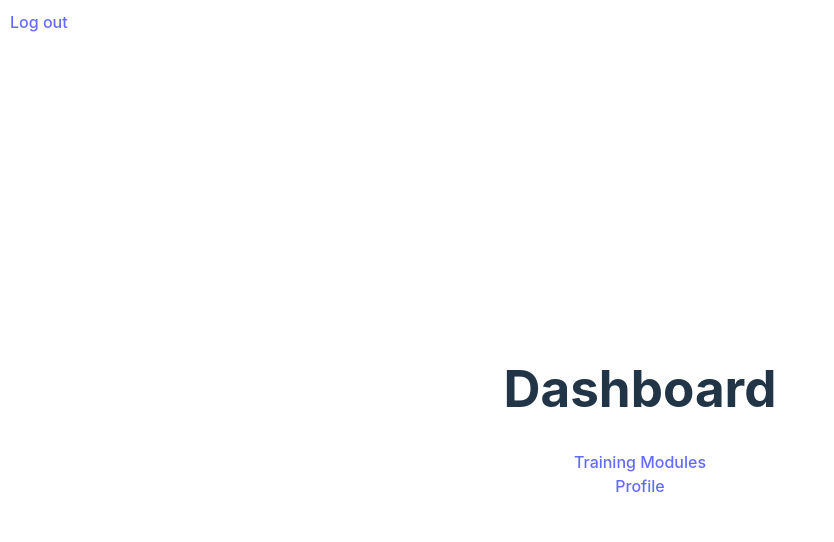
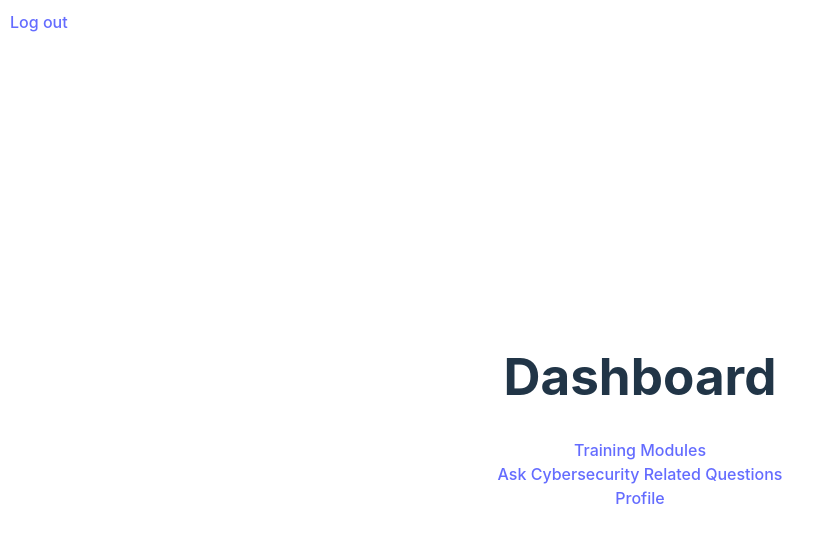
Before and after one commit to oliprev/OP_COMP3000, a React (Vite) app in the folder frontend/: page /main in a window 1280 px wide. Shown: the top 542 px of the page, without its empty margins (0-834 px from the left). Built offline with nearby package versions, Linux system fonts and the light colour scheme; sample sign-in values are in the browser's storage.

Commit message:
Added Cybersecurity Query page and link in MainPage

```diff
--- a/frontend/src/App.jsx
+++ b/frontend/src/App.jsx
@@ -7,6 +7,7 @@ import RegisterPage from './pages/RegisterPage'
 import LoginPage from './pages/LoginPage'
 import MainPage from './pages/MainPage'
 import ProfilePage from './pages/ProfilePage'
+import CybersecurityQueryPage from './pages/CybersecurityQueryPage'
 import ModulePage from './pages/ModulePage'
 
 function App() {
@@ -19,6 +20,7 @@ function App() {
         <Route path="/login" element={<LoginPage />} />
         <Route path="/main" element={<ProtectedRoute element ={MainPage} />} />
         <Route path="/main/modules/" element={<ProtectedRoute element ={ModulePage} />} />
+        <Route path="/main/gemini" element={<ProtectedRoute element ={CybersecurityQueryPage} />} />
         <Route path="/main/profile" element={<ProtectedRoute element ={ProfilePage} />} />
       </Routes>
     </Router>
--- a/frontend/src/pages/MainPage.jsx
+++ b/frontend/src/pages/MainPage.jsx
@@ -15,6 +15,7 @@ function MainPage() {
             <Link to = "/" onClick={handleLogout} className="back-link">Log out</Link><br></br>
             <h1>Dashboard</h1>
             <Link to = "/main/modules">Training Modules</Link><br></br>
+            <Link to = "/main/gemini">Ask Cybersecurity Related Questions</Link><br></br>
             <Link to = "/main/profile">Profile</Link><br></br>
         </div>
     );
```
Also changed, not shown: frontend/src/pages/CybersecurityQueryPage.jsx (added).
